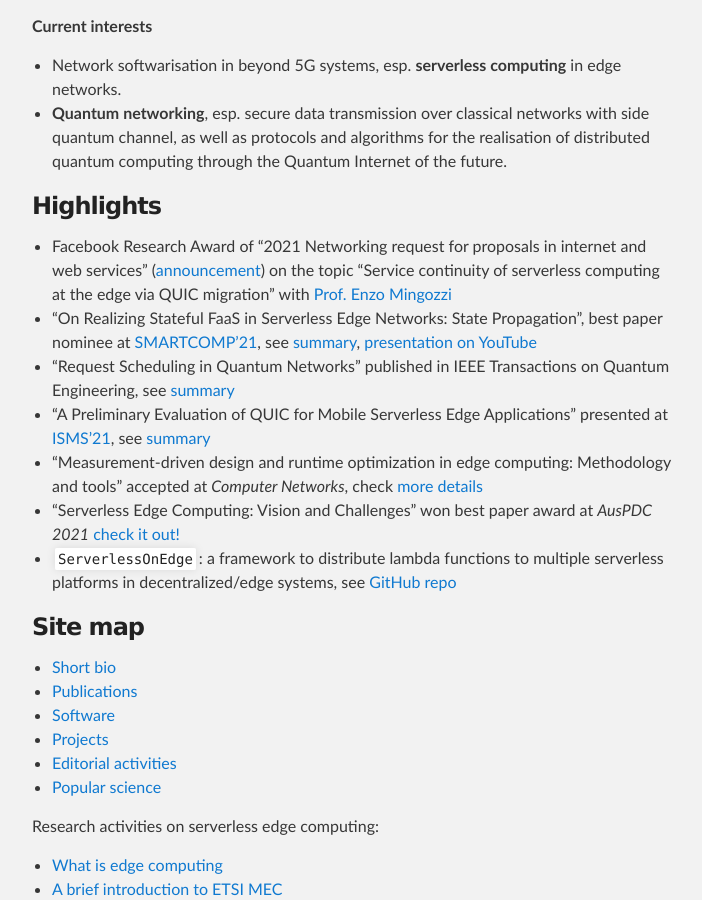
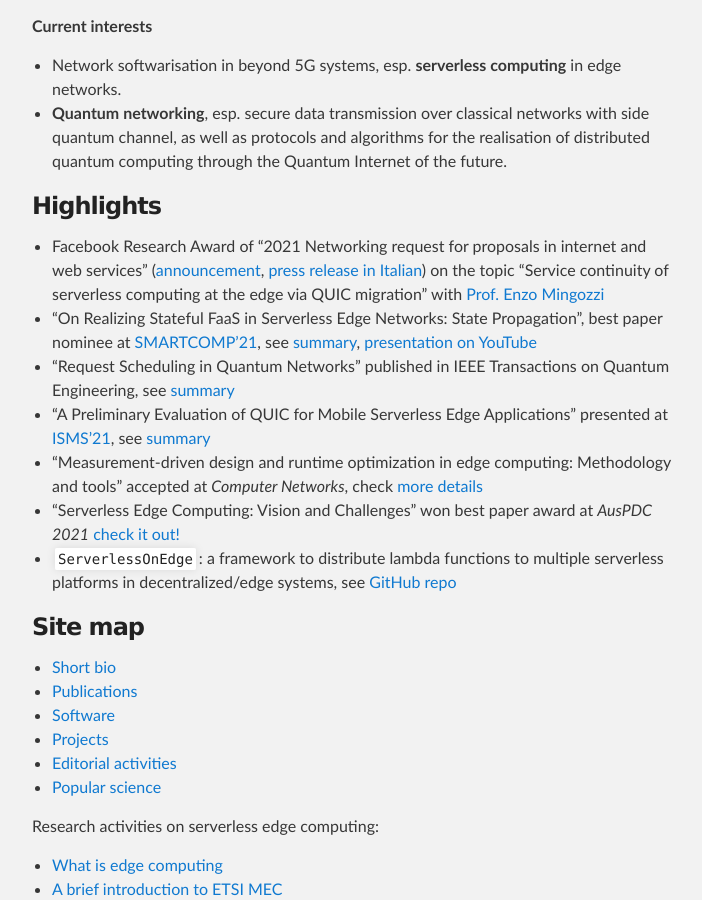
Before and after one commit to ccicconetti/ccicconetti.github.io, a Jekyll site: the page built from index.md, in a window 1280 px wide and 900 px high, scrolled down 372 px. Shown: the whole window, without its empty margins (288-990 px from the left). Built offline with Jekyll 4.4.1, drawn with Linux system fonts in a browser that asks for light colours.

Commit message:
Add press release FB grant

```diff
--- a/index.md
+++ b/index.md
@@ -14,7 +14,7 @@ Hello, I'm a Researcher in the [Ubiquitous Internet](http://cnd.iit.cnr.it/) gro
 
 ### Highlights
 
-- Facebook Research Award of "2021 Networking request for proposals in internet and web services" ([announcement](https://research.fb.com/blog/2021/08/announcing-the-winners-of-the-2021-networking-request-for-proposals-in-internet-and-web-services/)) on the topic "Service continuity of serverless computing at the edge via QUIC migration" with [Prof. Enzo Mingozzi](http://www2.ing.unipi.it/~a009395/home/index.htm)
+- Facebook Research Award of "2021 Networking request for proposals in internet and web services" ([announcement](https://research.fb.com/blog/2021/08/announcing-the-winners-of-the-2021-networking-request-for-proposals-in-internet-and-web-services/), [press release in Italian](https://www.unipi.it/index.php/news/item/21844-un-progetto-di-universita-di-pisa-e-cnr-pisano-vince-il-facebook-research-award)) on the topic "Service continuity of serverless computing at the edge via QUIC migration" with [Prof. Enzo Mingozzi](http://www2.ing.unipi.it/~a009395/home/index.htm)
 - "On Realizing Stateful FaaS in Serverless Edge Networks: State Propagation", best paper nominee at [SMARTCOMP'21](https://www.smart-comp.info/), see [summary](statefulfaas.md), [presentation on YouTube](https://youtu.be/gc1pQ56UMAA)
 - "Request Scheduling in Quantum Networks" published in IEEE Transactions on Quantum Engineering, see [summary](tqe2021.md)
 - "A Preliminary Evaluation of QUIC for Mobile Serverless Edge Applications" presented at [ISMS'21](http://wowmom2021.iit.cnr.it/workshops/isms-2021/), see [summary](isms2021.md)
```
